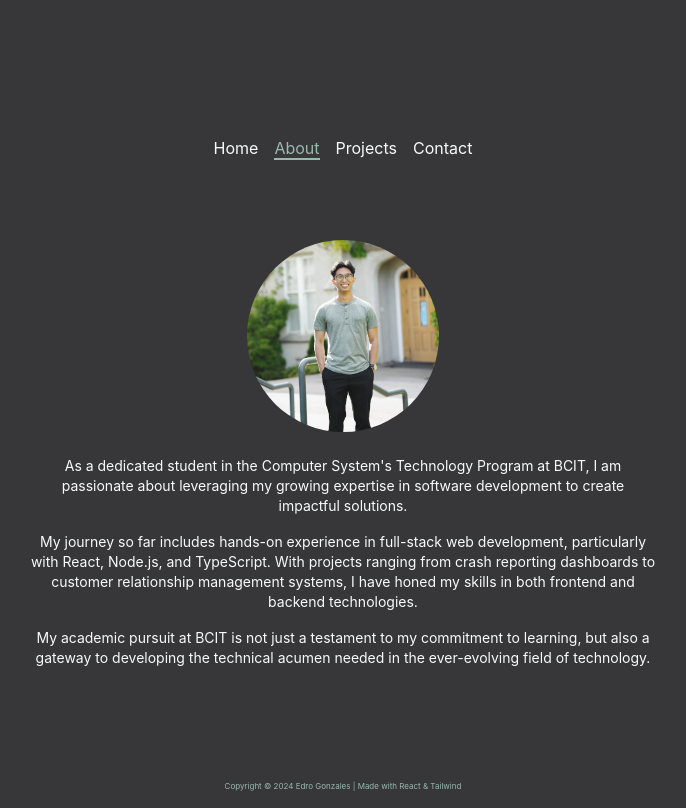
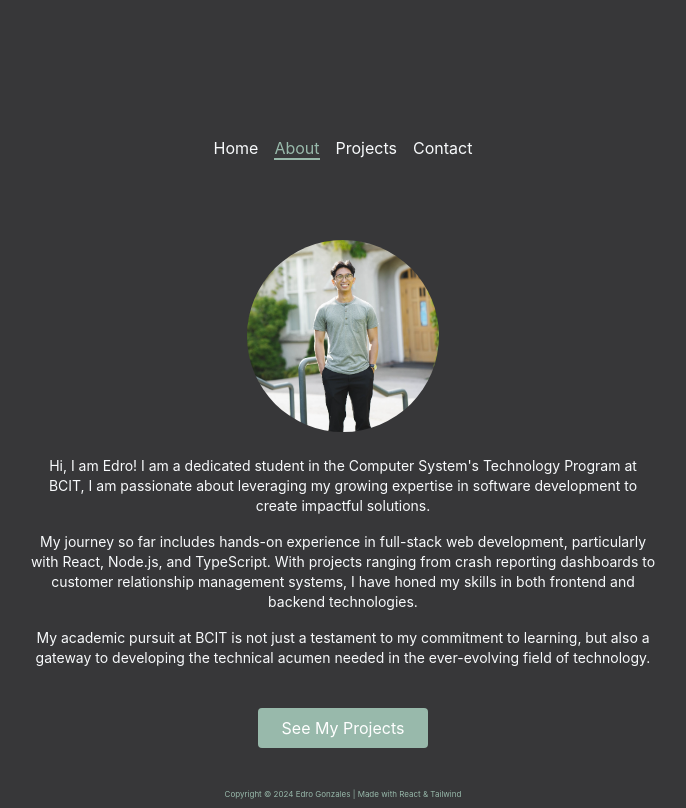
Before and after one commit to Nog-bs/portfolio-2024, a React (Create React App) app: page /about in a window 1280 px wide. Shown: the whole page, without its empty margins (297-983 px from the left). Built offline with nearby package versions, Linux system fonts and the light colour scheme.

Commit message:
feat (carousel): indicate still in work

```diff
--- a/src/components/About.js
+++ b/src/components/About.js
@@ -1,6 +1,7 @@
 import React from "react";
 import transition from "./transition";
 import profilePic from "../assets/images/edro-profile.PNG";
+import { NavLink } from "react-router-dom";
 
 const About = () => {
     return (
@@ -11,9 +12,10 @@ const About = () => {
                 alt="profile"
             />
             <p className="text-xs md:text-sm w-full md:w-1/2 m-2 text-center">
-                As a dedicated student in the Computer System's Technology
-                Program at BCIT, I am passionate about leveraging my growing
-                expertise in software development to create impactful solutions.
+                Hi, I am Edro! I am a dedicated student in the Computer System's
+                Technology Program at BCIT, I am passionate about leveraging my
+                growing expertise in software development to create impactful
+                solutions.
             </p>
             <p className="text-xs md:text-sm w-full md:w-1/2 m-2 text-center">
                 My journey so far includes hands-on experience in full-stack web
@@ -28,6 +30,12 @@ const About = () => {
                 technical acumen needed in the ever-evolving field of
                 technology.
             </p>
+            <NavLink
+                to="/projects"
+                className="inline-block px-6 py-2 my-8 text-white bg-highlight rounded transition duration-500 hover:bg-white hover:text-highlight"
+            >
+                See My Projects
+            </NavLink>
         </div>
     );
 };
--- a/src/components/Contact.js
+++ b/src/components/Contact.js
@@ -5,7 +5,7 @@ const Contact = () => {
     return (
         <div className="flex flex-col items-center justify-center pt-24">
             <h1 className="inline-block px-6 py-2 mt-12 text-white bg-highlight rounded">
-                Work in progress...
+                Work in progress as well... sorry!
             </h1>
         </div>
     );
--- a/src/components/Projects.js
+++ b/src/components/Projects.js
@@ -4,9 +4,11 @@ import transition from "./transition";
 
 const Projects = () => {
     return (
-        <div className="bg-neutral-800">
+        <div>
             <div className="flex h-48 items-center justify-center">
-                Welcome to my Projects Section
+                <h1 className="inline-block px-6 py-2 mt-12 text-white bg-highlight rounded">
+                    This page is a work in progress...
+                </h1>
             </div>
             <div className="flex h-48 items-center justify-center">
                 <span className="font-semibold uppercase text-neutral-500">
```
